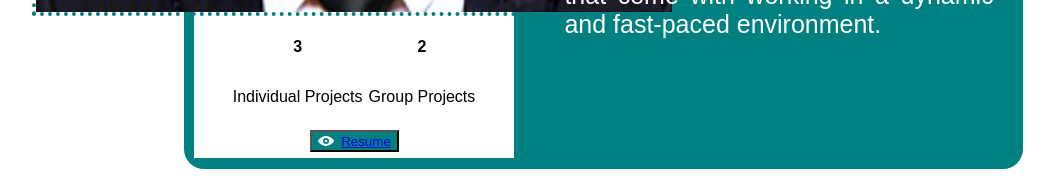
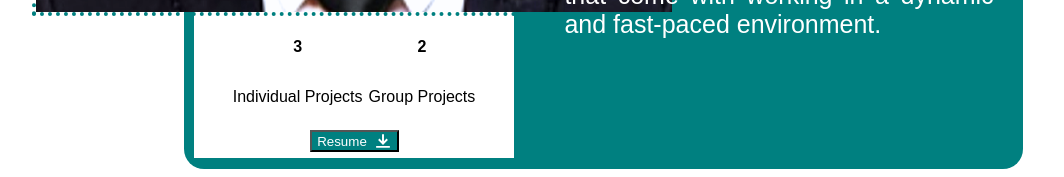
Before and after one commit to Shoaib20-1998/Shoaib20-1998.github.io, a React (Create React App) app: page / in a window 1280 px wide. Shown: the part 2220-2397 px from the top of the page, without its empty margins (36-1100 px from the left). Built offline with nearby package versions, Linux system fonts and the light colour scheme; the HTML template or start-up script is replaced by a standard one.

Commit message:
portfolio

```diff
--- a/package.json
+++ b/package.json
@@ -8,6 +8,7 @@
     "@chakra-ui/react": "^2.5.2",
     "@emotion/react": "^11.10.6",
     "@emotion/styled": "^11.10.6",
+    "@formspree/react": "^2.4.1",
     "@fortawesome/fontawesome-svg-core": "^6.4.0",
     "@fortawesome/free-regular-svg-icons": "^6.4.0",
     "@fortawesome/free-solid-svg-icons": "^6.4.0",
--- a/src/App.js
+++ b/src/App.js
@@ -19,12 +19,11 @@ function App() {
         <Skills />
         <Projects />
         <Contact />
-      <div>
+      </div>
 
 
 
-      </div>
-    </div>
+
   );
 }
 
--- a/src/Component/Chakracomp/Profilecart.jsx
+++ b/src/Component/Chakracomp/Profilecart.jsx
@@ -10,7 +10,7 @@ import {
   Link
 } from '@chakra-ui/react';
 import profile from '../../images/mypic.png'
-import { ViewIcon } from '@chakra-ui/icons';
+import { DownloadIcon, ViewIcon } from '@chakra-ui/icons';
 import resume from '../../images/Shoaib-Mansuri-Resume.pdf'
 export default function Profile() {
   return (
@@ -52,13 +52,9 @@ export default function Profile() {
           </Stack>
 
 
-          <Button
-            id="resume-button-2"
-            onClick={() => window.open(
-              "https://drive.google.com/file/d/1JoDW9yn8t8igRx9Jj9z5QeWwhpp0CMDW/view?usp=share_link"
-              , "_blank"
-            )}
+          {/* <Button
             fontSize={["sm", "md", "lg"]}
+            download="Shoaib-Mansuri-Resume.pdf"
             w={'full'}
             mt={8}
             bg={"teal"}
@@ -75,8 +71,39 @@ export default function Profile() {
               rel="noopener"
               href="https://drive.google.com/file/d/1JoDW9yn8t8igRx9Jj9z5QeWwhpp0CMDW/view?usp=share_link">
               Resume
+            </Link> */}
+          <Button
+            id="resume-button-2"
+            fontSize={["sm", "md", "lg"]}
+            onClick={() => {
+              window.open(
+                "https://drive.google.com/file/d/1JoDW9yn8t8igRx9Jj9z5QeWwhpp0CMDW/view?usp=share_link",
+                "_blank"
+              );
+            }}
+
+            rightIcon={<DownloadIcon />}
+            w={'full'}
+            mt={8}
+            bg={"teal"}
+            color={'white'}
+            rounded={'md'}
+            _hover={{
+              transform: 'translateY(-2px)',
+              boxShadow: 'lg',
+            }}
+          >
+            <Link
+              id="resume-link-2"
+              download={resume}
+              rel="noreferrer"
+              target="_blank"
+            >
+              Resume
             </Link>
           </Button>
+
+          {/* </Button> */}
 
         </Box>
       </Box>
--- a/src/Component/Navbar.jsx
+++ b/src/Component/Navbar.jsx
@@ -123,8 +123,8 @@ export default function Navbar({ toggle, settoggle }) {
                 Resume
               </Button>
             </Link>
-
-            <Button bg={"node"} _hover={{ bg: "none" }}  onClick={toggleColorMode} >
+            {/*  */}
+            <Button bg={"node"} _hover={{ bg: "none" }} onClick={toggleColorMode}>
               {colorMode === 'light' ? <MoonIcon /> : <SunIcon />}
             </Button>
           </Flex>
@@ -133,17 +133,13 @@ export default function Navbar({ toggle, settoggle }) {
         {isOpen ? (
           <Box pb={0} display={{ md: 'none' }}>
             <Stack spacing={0}>
-
-
               <Newlink style={{ color: "white", margin: "15px, 15px," }} className='nav-link home' to="home" spy={true} smooth={true} offset={-400} duration={500}>
-
                 <Button w={"200px"} display={"block"} bg={"teal.500"} color={"white"} _hover={{
                   bg: "teal.500"
                 }}>
                   {Links[0]}
                 </Button>
               </Newlink>
-
               <Newlink style={{ color: "white" }} className="nav-link about" to="about" spy={true} smooth={true} offset={-400} duration={500}>
                 <Button w={"200px"} display={"block"} bg={"teal.500"} color={"white"} _hover={{
                   bg: "teal.500"
--- a/src/Component/Projects.jsx
+++ b/src/Component/Projects.jsx
@@ -20,16 +20,16 @@ function Projects() {
       <Headingofsection heading={"Projects"} />
       <div className='projectcard'>
         <div data-aos="fade-up-right" data-aos-duration="2000">
-          <ProjectCart img={medzlight} imgdark={medzdark} title={["React", "Styled-Component", "CSS", "Javascript", "Chakra-UI", "Sweet Alert"]} heading={"Tata1mg - MedZ+"} disc={"A Collaberative Project : MedZ+ is a user-friendly online platform where customers can easily purchase prescription and over-the-counter medicines, health and wellness products, and medical supplies"} deploye={"https://bestylish.vercel.app/shirts"} github={"https://github.com/Shoaib20-1998/general-zebra-503"} />
+          <ProjectCart img={medzlight} imgdark={medzdark} title={["React", "Styled-Component", "CSS", "Javascript", "Chakra-UI", "Sweet Alert"]} heading={"Tata1mg - MedZ+"} disc={"A Collaberative Project : MedZ+ is a user-friendly online platform where customers can easily purchase prescription and over-the-counter medicines, health and wellness products, and medical supplies"} deploye={"https://medzplus.vercel.app/"} github={"https://github.com/Shoaib20-1998/-quick-jelly-9961"} />
         </div>
         <div data-aos="fade-up-left" data-aos-duration="2000">
-          <ProjectCart img={bestylish} imgdark={dark} title={["React", "CSS", "Javascript", "HTML", "Chakra-UI", "Sweet Alert", "Ant-Design"]} heading={"Life Style - Be Stylish"} disc={"An Individual Project : Lifestyle is India's leading fashion destination for the latest trends. Lifestyle brings multiple categories including men, women and kids’ apparel and footwear etc"} deploye={"https://bestylish.vercel.app/shirts"} github={"https://github.com/Shoaib20-1998/general-zebra-503"} />
+          <ProjectCart img={bestylish} imgdark={dark} title={["React", "CSS", "Javascript", "HTML", "Chakra-UI", "Sweet Alert", "Ant-Design"]} heading={"Life Style - Be Stylish"} disc={"An Individual Project : Lifestyle is India's leading fashion destination for the latest trends. Lifestyle brings multiple categories including men, women and kids’ apparel and footwear etc"} deploye={"https://bestylish.vercel.app/"} github={"https://github.com/Shoaib20-1998/Be-Stylish"} />
         </div>
         <div data-aos="fade-up-right" data-aos-duration="2000">
-          <ProjectCart img={gadgetlight} imgdark={gadgetdark} title={["React", "CSS", "Javascript", "HTML", "Chakra-UI", "Gifhy", "Ant-Design"]} heading={"360'Gadgets - Gadgets++"} disc={"An Individual Project : Gadget Review is a lifestyle website focusing on gadget news. The mission of the site is to provide honest reviews of products that help consumers make informed choices."} deploye={"https://bestylish.vercel.app/shirts"} github={"https://github.com/Shoaib20-1998/general-zebra-503"} />
+          <ProjectCart img={gadgetlight} imgdark={gadgetdark} title={["React", "CSS", "Javascript", "HTML", "Chakra-UI", "Gifhy", "Ant-Design"]} heading={"360'Gadgets - Gadgets++"} disc={"An Individual Project : Gadget Review is a lifestyle website focusing on gadget news. The mission of the site is to provide honest reviews of products that help consumers make informed choices."} deploye={"https://gadgets-rho.vercel.app/"} github={"https://github.com/Shoaib20-1998/Gadgets"} />
         </div>
         <div data-aos="fade-up-left" data-aos-duration="2000">
-          <ProjectCart img={beautifylight} imgdark={beautifydark} title={["HTML", "CSS", "Javascript", "Sweet Alert", "Php", "Bootstrap"]} heading={"Nykaa - Beautify"} disc={"A Collabrative Project : Nykaa is an E-Commerce website for beauty wellness and cosmetic products. It sells beauty, wellness and fashion products across the world."} deploye={"https://bestylish.vercel.app/shirts"} github={"https://github.com/Shoaib20-1998/general-zebra-503"} />
+          <ProjectCart img={beautifylight} imgdark={beautifydark} title={["HTML", "CSS", "Javascript", "Sweet Alert", "Php", "Bootstrap"]} heading={"Nykaa - Beautify"} disc={"A Collabrative Project : Nykaa is an E-Commerce website for beauty wellness and cosmetic products. It sells beauty, wellness and fashion products across the world."} deploye={"https://beautiffy.netlify.app/"} github={"https://github.com/Shoaib20-1998/Beautify"} />
         </div>
       </div>
       {/* <Carousel /> */}
```
Also changed, not shown: src/Component/Chakracomp/Contactcomp.jsx (+232 -0 lines), src/Component/Contact.jsx (+4 -4 lines), 1 other file (tests, documents, lock files or other folders).
